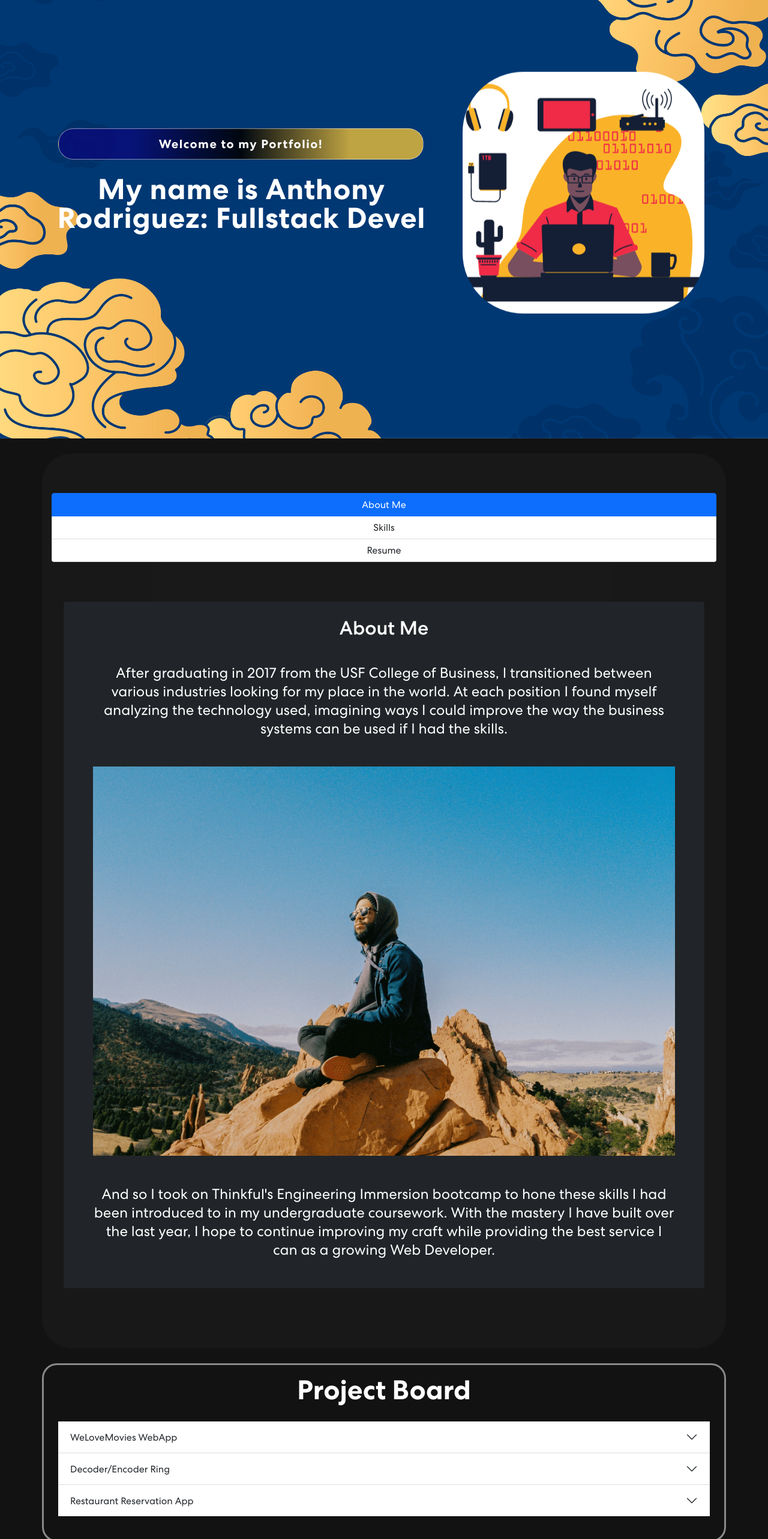
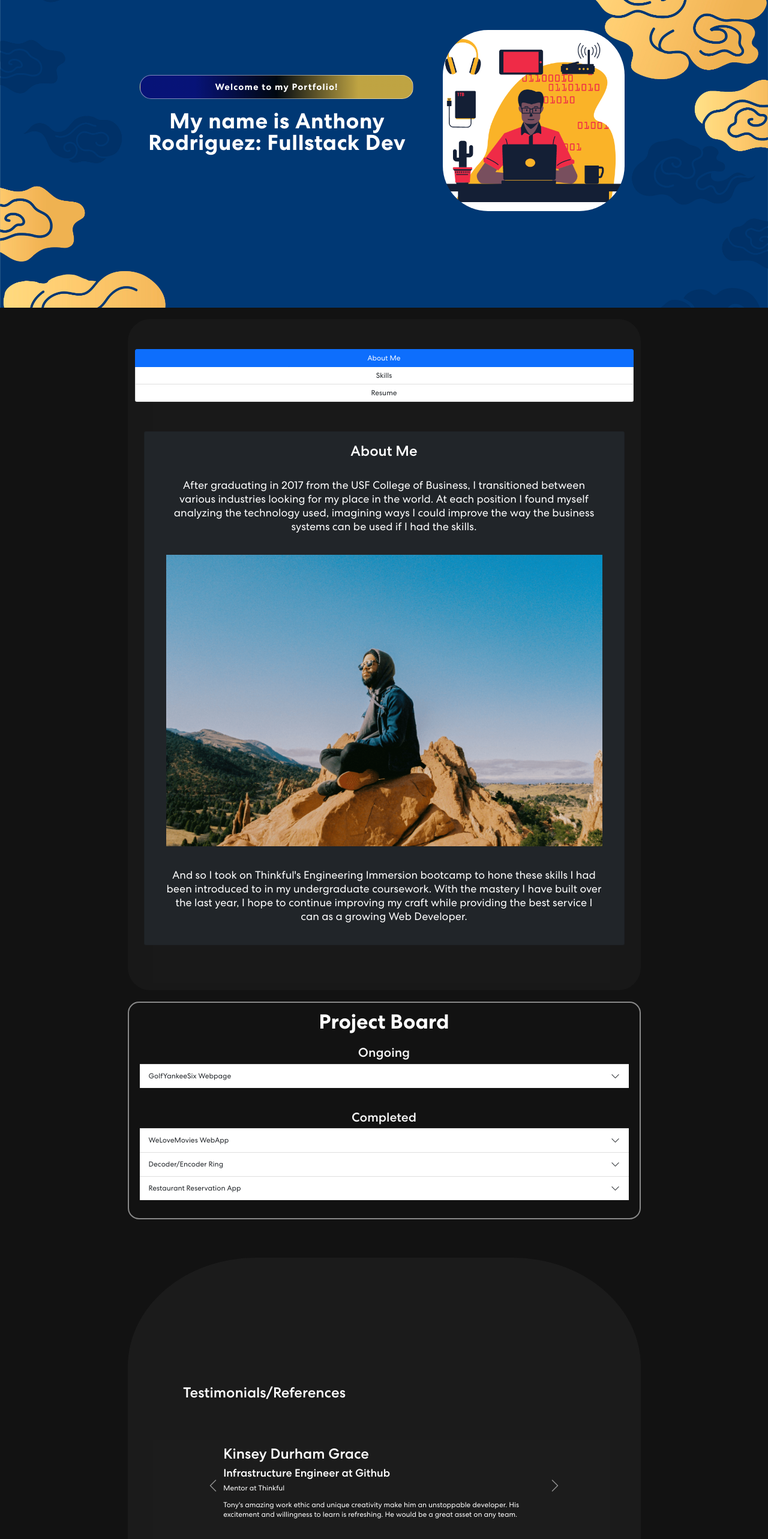
Before and after one commit to tonyDcoder5/react-portfolio, a React (Create React App) app: page / in a window 1280 px wide. Shown: the part 140-2706 px from the top of the page at 60% size. Built offline with nearby package versions, Linux system fonts and the light colour scheme.

Commit message:
adjusted project board to add ongoing projects, clean-up codebase

```diff
--- a/src/App.css
+++ b/src/App.css
@@ -47,6 +47,7 @@
 html {
   scroll-behavior: smooth;
   scroll-padding-top: 75px;
+  zoom: 75%;
 }
 
 body {
@@ -515,7 +516,7 @@ ABOUT BANNER CSS
 .project-board{
   text-align: center;
   margin: 25px;
-  color: rgb(30, 30, 30);
+  color: rgb(245, 245, 245);
 }
 
 .project-card{
--- a/src/components/Projects.js
+++ b/src/components/Projects.js
@@ -1,20 +1,51 @@
 import React from "react";
 import { Accordion } from "react-bootstrap";
 
-let arr = [
+
+let ongoingArr = [
+  {
+    id: 0,
+    title: "GolfYankeeSix Webpage",
+    img: require("../assets/img/GYS-homepage-v1.png"),
+    desc: "A volunteer project for a Veteran Mental Health organization who needed a webpage built for their marketing efforts. I am using ReactJS and Bootstrap to begin the initial mockup of the UI layout before connecting a backend database with data to populate the frontend.",
+    skills: [
+      "HTML",
+      "CSS ",
+      "Javascript",
+      "React",
+      "Express",
+      "PostgreSQL",
+      "Knex",
+      "Github",
+      "Git",
+    ],
+    demo: "#",
+    github: "https://github.com/tonyDcoder5/GYS_monorepo",
+  },
+];
+
+let completedArr = [
   {
     id: 1,
     title: "WeLoveMovies WebApp",
-    img: "../assets/img/weLoveMovies_preview.png",
+    img: require("../assets/img/weLoveMovies_preview.png"),
     desc: "A webpage built using REST API standards to display sample movie theater data stored on a standalone PostgreSQL database using a frontend UI built with React",
-    skills: ["HTML", "CSS ", "Javascript", "React", "Express", "PostgreSQL", "Knex"],
+    skills: [
+      "HTML",
+      "CSS ",
+      "Javascript",
+      "React",
+      "Express",
+      "PostgreSQL",
+      "Knex",
+    ],
     demo: "https://welovemovies-ar-front.herokuapp.com/",
     github: "https://github.com/tonyDcoder5/welovemovies-be",
   },
   {
     id: 2,
     title: "Decoder/Encoder Ring",
-    img: `../assets/img/decoder_preview.png`,
+    img: require(`../assets/img/decoder_preview.png`),
     desc: "A frontend web application that uses Javascript to encode messages using several different ciphers: Ceaser Shift, Polybius Square, and Subsitution",
     skills: ["HTML", "CSS", "Javascript"],
     demo: "https://tonydcoder5.github.io/decoderRing/",
@@ -23,35 +54,95 @@ let arr = [
   {
     id: 3,
     title: "Restaurant Reservation App",
-    img: `../assets/img/dashboard_view_1`,
+    img: require(`../assets/img/dashboard_view_1.png`),
     desc: "A fullstack webapp built using ReactJS to display mock restaurant reservations data stored on a standalone PostgreSQL database using RESTful API standards to allow for CRUDL (Create, Read, Update, Delete, List) functioning on the front-end UI",
-    skills: ["HTML", "CSS", "Javascript", "React", "Express", "PostgreSQL", "Knex"],
+    skills: [
+      "HTML",
+      "CSS",
+      "Javascript",
+      "React",
+      "Express",
+      "PostgreSQL",
+      "Knex",
+    ],
     demo: "https://tdc-rest-res-fe.herokuapp.com/dashboard",
     github: "https://github.com/tonyDcoder5/starter-restaurant-reservation",
   },
 ];
 
-// const projects = arr.map((project, index) => {
-//   return (
-//     <Accordion.Item key={index} eventKey={index} className="project-card">
-//       <Accordion.Header>{project.title}</Accordion.Header>
-//       <Accordion.Body key={project.id}>
-//         <section>
-//           <img src={project.img} alt={`${project.title} preview image`} />
-//           <p className="m-4">{project.desc}</p>
-//           <div className="d-flex flex-row justify-content-between">
-//             <a href={project.github} target="_blank">
-//               GitHub Repo
-//             </a>
-//             <a href={project.demo} target="_blank">
-//               Demo Link
-//             </a>
-//           </div>
-//         </section>
-//       </Accordion.Body>
-//     </Accordion.Item>
-//   );
-// });
+const completeProjects = completedArr.map((project, index) => {
+  return (
+    <>
+    <Accordion.Item
+      key={project.id}
+      eventKey={project.id}
+      className="project-card"
+    >
+      <Accordion.Header>{project.title}</Accordion.Header>
+      <Accordion.Body>
+        <section>
+          <img
+            src={`${project.img}`}
+            alt={`${project.title} preview image`}
+          />
+          <p className="m-4">{project.desc}</p>
+          <p className="m-4">Skills Used:</p>
+          <ul className="ml-4">
+            {project.skills.map((skill, index) => {
+              return <li key={index}>{skill}</li>;
+            })}
+          </ul>
+          <div className="d-flex flex-row justify-content-between">
+            <a href={project.github} target="_blank">
+              <button className="btn btn-secondary">GitHub Repo</button>
+            </a>
+            <a href={project.demo} target="_blank">
+              <button className="btn btn-primary">Demo Link</button>
+            </a>
+          </div>
+        </section>
+      </Accordion.Body>
+    </Accordion.Item>
+    </>
+  );
+});
+
+const ongoingProjects = ongoingArr.map((project, index) => {
+  return (
+    <>
+    <Accordion.Item
+      key={project.id}
+      eventKey={project.id}
+      className="project-card"
+    >
+      <Accordion.Header>{project.title}</Accordion.Header>
+      <Accordion.Body>
+        <section>
+          <img
+            src={`${project.img}`}
+            alt={`${project.title} preview image`}
+          />
+          <p className="m-4">{project.desc}</p>
+          <p className="m-4">Skills Used:</p>
+          <ul className="ml-4">
+            {project.skills.map((skill, index) => {
+              return <li key={index}>{skill}</li>;
+            })}
+          </ul>
+          <div className="d-flex flex-row justify-content-between">
+            <a href={project.github} target="_blank">
+              <button className="btn btn-secondary">GitHub Repo</button>
+            </a>
+            <a href={project.demo} target="_blank">
+              <button className="btn btn-primary">Demo Link</button>
+            </a>
+          </div>
+        </section>
+      </Accordion.Body>
+    </Accordion.Item>
+    </>
+  );
+});
 
 export const Projects = () => {
   return (
@@ -60,111 +151,19 @@ export const Projects = () => {
         <h2>Project Board</h2>
       </div>
       <div className="container project-board">
-        <Accordion defaultActiveKey="0" flush>
-          {/* {projects} */}
-          <Accordion.Item
-            key={arr[0].id}
-            eventKey={arr[0].id}
-            className="project-card"
-          >
-            <Accordion.Header>{arr[0].title}</Accordion.Header>
-            <Accordion.Body>
-              <section>
-                <img
-                  src={require(`../assets/img/weLoveMovies_preview.png`)}
-                  alt={`${arr[0].title} preview image`}
-                />
-                <p className="m-4">{arr[0].desc}</p>
-                <p className="m-4">Skills Used:</p>
-                <ul className="ml-4">
-                  {arr[0].skills.map((skill, index)=>{
-                    return <li key={index}>{skill}</li>
-                  })}
-                </ul>
-                <div className="d-flex flex-row justify-content-between">
-                  <a href={arr[0].github} target="_blank">
-                    <button className="btn btn-secondary">
-                    GitHub Repo
-                    </button>
-                  </a>
-                  <a href={arr[0].demo} target="_blank">
-                  <button className="btn btn-primary">
-                    Demo Link
-                    </button>
-                  </a>
-                </div>
-              </section>
-            </Accordion.Body>
-          </Accordion.Item>
-          <Accordion.Item
-            key={arr[1].id}
-            eventKey={arr[1].id}
-            className="project-card"
-          >
-            <Accordion.Header>{arr[1].title}</Accordion.Header>
-            <Accordion.Body>
-              <section>
-                <img
-                  src={require(`../assets/img/decoder_preview.png`)}
-                  alt={`${arr[1].title} preview image`}
-                />
-                 <p className="m-4">{arr[1].desc}</p>
-                <p className="m-4">Skills Used:</p>
-                <ul className="ml-4">
-                  {arr[1].skills.map((skill, index)=>{
-                    return <li key={index}>{skill}</li>
-                  })}
-                </ul>
-                <div className="d-flex flex-row justify-content-between">
-                  <a href={arr[1].github} target="_blank">
-                    <button className="btn btn-secondary">
-                    GitHub Repo
-                    </button>
-                  </a>
-                  <a href={arr[1].demo} target="_blank">
-                  <button className="btn btn-primary">
-                    Demo Link
-                    </button>
-                  </a>
-                </div>
-              </section>
-            </Accordion.Body>
-          </Accordion.Item>
-          <Accordion.Item
-            key={arr[2].id}
-            eventKey={arr[2].id}
-            className="project-card"
-          >
-            <Accordion.Header>{arr[2].title}</Accordion.Header>
-            <Accordion.Body>
-              <section>
-                <img
-                  src={require(`../assets/img/dashboard_view_1.png`)}
-                  alt={`${arr[2].title} preview image`}
-                />
-                 <p className="m-4">{arr[2].desc}</p>
-                <p className="m-4">Skills Used:</p>
-                <ul className="ml-4">
-                  {arr[2].skills.map((skill, index)=>{
-                    return <li key={index}>{skill}</li>
-                  })}
-                </ul>
-                <div className="d-flex flex-row justify-content-between">
-                  <a href={arr[2].github} target="_blank">
-                  <button className="btn btn-secondary">
-                    GitHub Repo
-                    </button>
-                  </a>
-                  <a href={arr[2].demo} target="_blank">
-                  <button className="btn btn-primary">
-                    Demo Link
-                    </button>
-                  </a>
-                </div>
-              </section>
-            </Accordion.Body>
-          </Accordion.Item>
+         <Accordion defaultActiveKey="0" flush>
+          <div className="mb-5">
+        <h3>Ongoing</h3>
+
+        {ongoingProjects}
+
+        </div>
+        <div>
+        <h3>Completed</h3>
+          {completeProjects}
+        </div>
         </Accordion>
+
       </div>
     </div>
   );
--- a/src/components/Skills.js
+++ b/src/components/Skills.js
@@ -1,4 +1,4 @@
-import { Card, Row, Col } from "react-bootstrap";
+import { Card } from "react-bootstrap";
 import Carousel from "react-multi-carousel";
 import "react-multi-carousel/lib/styles.css";
 import { CircularProgressbar } from 'react-circular-progressbar';
@@ -39,51 +39,27 @@ export const Skills = () => {
       items:3
     },
     tabley: {
-      breakpoint: {max: 1024, min:464},
+      breakpoint: {max: 1024, min:600},
       items:2
     },
     mobile: {
-      breakpoint: {max: 464, min:0},
+      breakpoint: {max: 600, min:0},
       items:1
     },
   }
 
   return (
-    <>
     <div className="container skills-container">
       <Card className="bg-dark text-white p-5 mt-5">
         <Card.Body>
-          <Row>
-            <Col>
-            <div>
               <h2>
                 Skills
               </h2>
               <Carousel responsive={responsive} infinite={true} className="skill-slider p-5 mt-3">
               {display}
               </Carousel>
-            </div>
-
-            </Col>
-          </Row>
         </Card.Body>
       </Card>
       </div>
-    </>
   );
 };
-
-/*
-          <Card.Text>
-            <h2>Skills</h2>
-              <p>Graph or visual layout of my skills and level of expertise/mastery for each:
-              </p>
-
-
-
-
-              {skills.map((skill)=>{
-                return <p>{skill}</p>
-              })}
-          </Card.Text>
-*/
```
Also changed, not shown: src/assets/img/nav-icon4.png, 1 other file (tests, documents, lock files or other folders).
